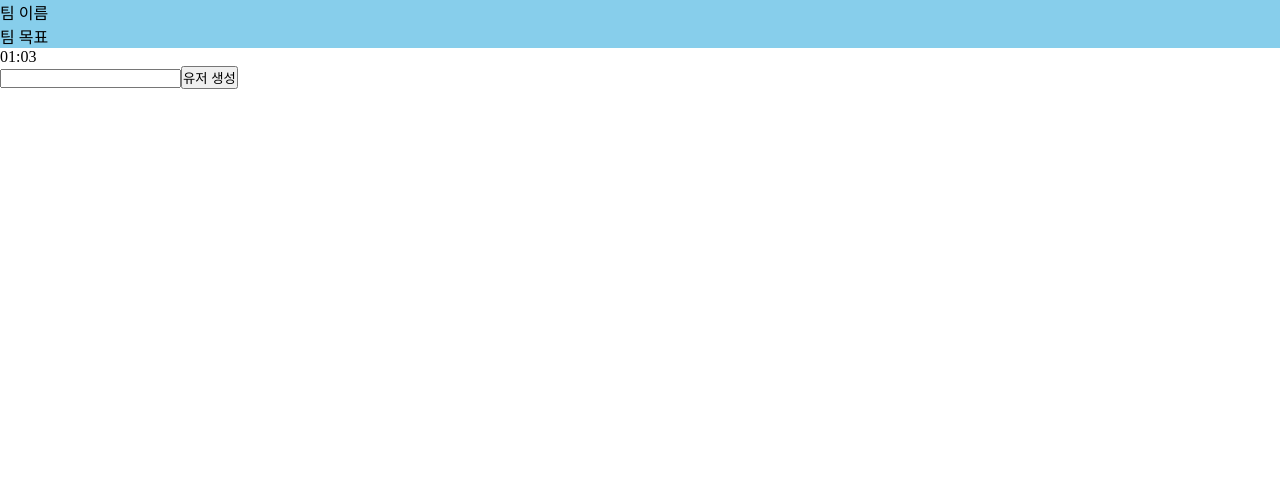
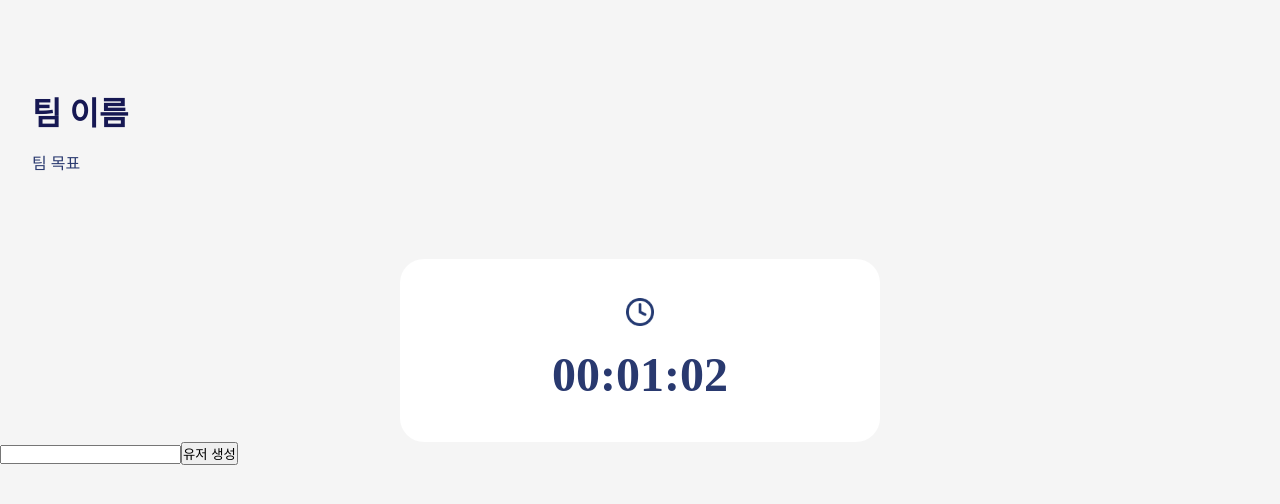
Before and after one commit to piTch-time/pitch-frontend, a React (Create React App) app: page /room in a window 1280 px wide. Shown: the top 504 px of the page. Built offline with nearby package versions, Linux system fonts and the light colour scheme.

Commit message:
feat : 타이머 스타일링

```diff
--- a/src/@sharedComponents/GlobalStyle.tsx
+++ b/src/@sharedComponents/GlobalStyle.tsx
@@ -1,14 +1,29 @@
 import { createGlobalStyle } from 'styled-components';
 
 export const GlobalStyle = createGlobalStyle`
-    :root {
+  :root{
         width:100%;
         height:100%;
+
+    }
+
+    #root {
+        width: 100%;
+        height: 100%;
+    }
+
+    body{
+        font-family: 'Pretendard';
+        font-style: normal;
+        width: 100%;
+        height:100%;
+
     }
 
     * {
         box-sizing:border-box;
         margin: 0;
         padding: 0;
+
     }
 `;
--- a/src/@sharedComponents/Row.tsx
+++ b/src/@sharedComponents/Row.tsx
@@ -47,7 +47,7 @@ export const Row = ({
 const defaultStyle: CSSProperties = {};
 
 const Container = styled.div<RowProps>`
-  height: ${({ height }) => height}px;
+  height: ${({ height }) => height}rem;
   display: flex;
   flex-direction: row;
   justify-content: ${({ mainAxisAlignment }) => mainAxisAlignment};
--- a/src/@sharedComponents/Spacing.tsx
+++ b/src/@sharedComponents/Spacing.tsx
@@ -1,19 +1,20 @@
-import styled, { css } from 'styled-components';
+import styled, { css, CSSProperties } from 'styled-components';
 
 interface SpacingProps {
   width?: number;
   height?: number;
+  style?: CSSProperties;
 }
 
-export const Spacing = ({ width, height }: SpacingProps) => {
-  return <Container width={width} height={height}></Container>;
+export const Spacing = ({ width, height, style }: SpacingProps) => {
+  return <Container width={width} height={height} style={style}></Container>;
 };
 
 const Container = styled.div<SpacingProps>`
   ${({ width }) => {
     if (width) {
       return css`
-        width: ${width}px;
+        width: ${width}rem;
       `;
     } else {
       return css`
@@ -25,7 +26,7 @@ const Container = styled.div<SpacingProps>`
   ${({ height }) => {
     if (height) {
       return css`
-        height: ${height}px;
+        height: ${height}rem;
       `;
     } else {
       return css`
--- a/src/App.tsx
+++ b/src/App.tsx
@@ -3,9 +3,11 @@ import { Routes, Route, BrowserRouter } from 'react-router-dom';
 import { Home } from '@pages/Home';
 import { SamplePage } from '@pages/SamplePage';
 import { Room } from '@pages/Room/Room';
+import styled from 'styled-components';
 
 function App() {
   return (
+    <Container>
       <BrowserRouter>
         <GlobalStyle />
         <Routes>
@@ -14,7 +16,13 @@ function App() {
           <Route path='/room' element={<Room />} />
         </Routes>
       </BrowserRouter>
+    </Container>
   );
 }
 
 export default App;
+
+const Container = styled.div`
+  width: 100%;
+  height: 100%;
+`;
--- a/src/pages/Room/Room.tsx
+++ b/src/pages/Room/Room.tsx
@@ -1,4 +1,5 @@
-import styled from 'styled-components';
+import { Spacing } from '@sharedComponents/Spacing';
+import styled, { CSSProperties } from 'styled-components';
 import { TeamMission } from './components/TeamMission';
 import { TeamName } from './components/TeamName';
 import { Timer } from './components/Timer';
@@ -8,8 +9,11 @@ import { YoutubeContainer } from './components/YoutubeContainer';
 export const Room = () => {
   return (
     <Container>
+      <Spacing height={5.6} />
       <TeamName name={'팀 이름'} />
+      <Spacing height={0.8} />
       <TeamMission content={'팀 목표'} />
+      <Spacing height={5.3} />
       <Timer></Timer>
       <YoutubeContainer />
       <Todo></Todo>
@@ -17,4 +21,12 @@ export const Room = () => {
   );
 };
 
-const Container = styled.div``;
+const Container = styled.div`
+  width: 100%;
+  height: 100%;
+  background-color: #f5f5f5;
+`;
+
+const BackgroundColor: CSSProperties = {
+  backgroundColor: '#f5f5f5',
+};
--- a/src/pages/Room/components/TeamMission.tsx
+++ b/src/pages/Room/components/TeamMission.tsx
@@ -13,5 +13,6 @@ export const TeamMission = ({ content }: TeamMissionProps) => {
 };
 
 const Container = styled.div`
-  background-color: skyblue;
+  margin-left: 2em;
+  color: #29396f;
 `;
--- a/src/pages/Room/components/TeamName.tsx
+++ b/src/pages/Room/components/TeamName.tsx
@@ -5,13 +5,15 @@ interface TeamNameProps {
 }
 
 export const TeamName = ({ name }: TeamNameProps) => {
-  return (
-    <Container>
-      <p>{name}</p>
-    </Container>
-  );
+  return <Container>{name}</Container>;
 };
 
 const Container = styled.div`
-  background-color: skyblue;
+  margin-left: 2rem;
+  font-family: 'Pretendard';
+  font-weight: 700;
+  font-size: 2rem;
+  line-height: 150%;
+  color: #161853;
+  background-color: #f5f5f5;
 `;
--- a/src/pages/Room/components/Timer.tsx
+++ b/src/pages/Room/components/Timer.tsx
@@ -1,6 +1,8 @@
+import { Spacing } from '@sharedComponents/Spacing';
 import { useEffect } from 'react';
 import { useState } from 'react';
 import styled from 'styled-components';
+import clock from '@assets/images/clock.png';
 
 export const Timer = () => {
   // 예상되는 time input
@@ -17,7 +19,11 @@ export const Timer = () => {
       }
       if (seconds === 0) {
         if (minutes === 0) {
-          clearInterval(playTimer);
+          if (hours === 0) clearInterval(playTimer);
+          else {
+            setHours(hours - 1);
+            setMinutes(59);
+          }
         } else {
           setMinutes(minutes - 1);
           setSeconds(59);
@@ -28,9 +34,50 @@ export const Timer = () => {
   }, [minutes, seconds]);
   return (
     <Container>
-      {String(minutes).padStart(2, '0')}:{String(seconds).padStart(2, '0')}
+      <TimerArea>
+        <Spacing height={2.4}></Spacing>
+        <Clock src={clock}></Clock>
+        <Spacing height={0.8}></Spacing>
+        <Time>
+          {String(hours).padStart(2, '0')}:{String(minutes).padStart(2, '0')}:
+          {String(seconds).padStart(2, '0')}
+        </Time>
+      </TimerArea>
     </Container>
   );
 };
 
-const Container = styled.div``;
+const Container = styled.div`
+  height: 11.4rem;
+  display: flex;
+  justify-content: center;
+  align-items: center;
+`;
+
+const TimerArea = styled.div`
+  width: 30rem;
+  height: 100%;
+  background-color: white;
+  border-radius: 1.5rem;
+  display: flex;
+  flex-direction: column;
+
+  align-items: center;
+`;
+
+const Clock = styled.img`
+  width: 1.8rem;
+  height: 1.8rem;
+`;
+
+const Time = styled.div`
+  font-style: normal;
+  font-weight: 600;
+  font-size: 3rem;
+  line-height: 150%;
+  /* or 45px */
+
+  text-align: center;
+
+  color: #29396f;
+`;
--- a/src/pages/Room/components/Todo.tsx
+++ b/src/pages/Room/components/Todo.tsx
@@ -115,7 +115,11 @@ export const Todo = () => {
     </Container>
   );
 };
-const Container = styled.div``;
+const Container = styled.div`
+  width: 100%;
+  height: 100%;
+  background-color: #f5f5f5;
+`;
 
 const UserInput = styled.input``;
 
--- a/tsconfig.paths.json
+++ b/tsconfig.paths.json
@@ -3,7 +3,8 @@
     "baseUrl": ".",
     "paths": {
       "@sharedComponents/*": ["src/@sharedComponents/*"],
-      "@pages/*": ["src/pages/*"]
+      "@pages/*": ["src/pages/*"],
+      "@assets/*": ["src/assets/*"]
     }
   }
 }
```
Also changed, not shown: src/assets/images/clock.png (added). Lines whose indentation alone changed are shown as unchanged.
